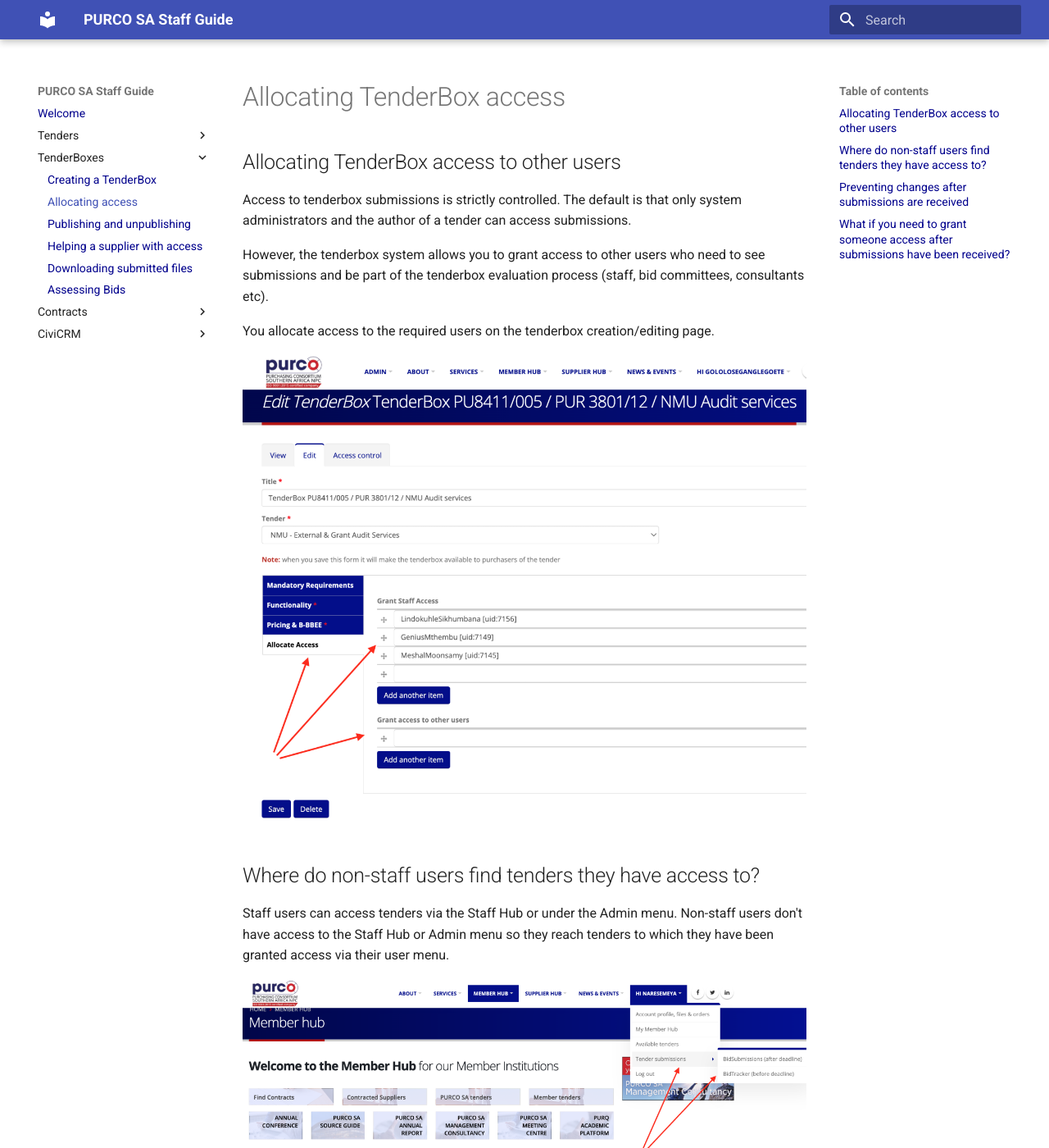
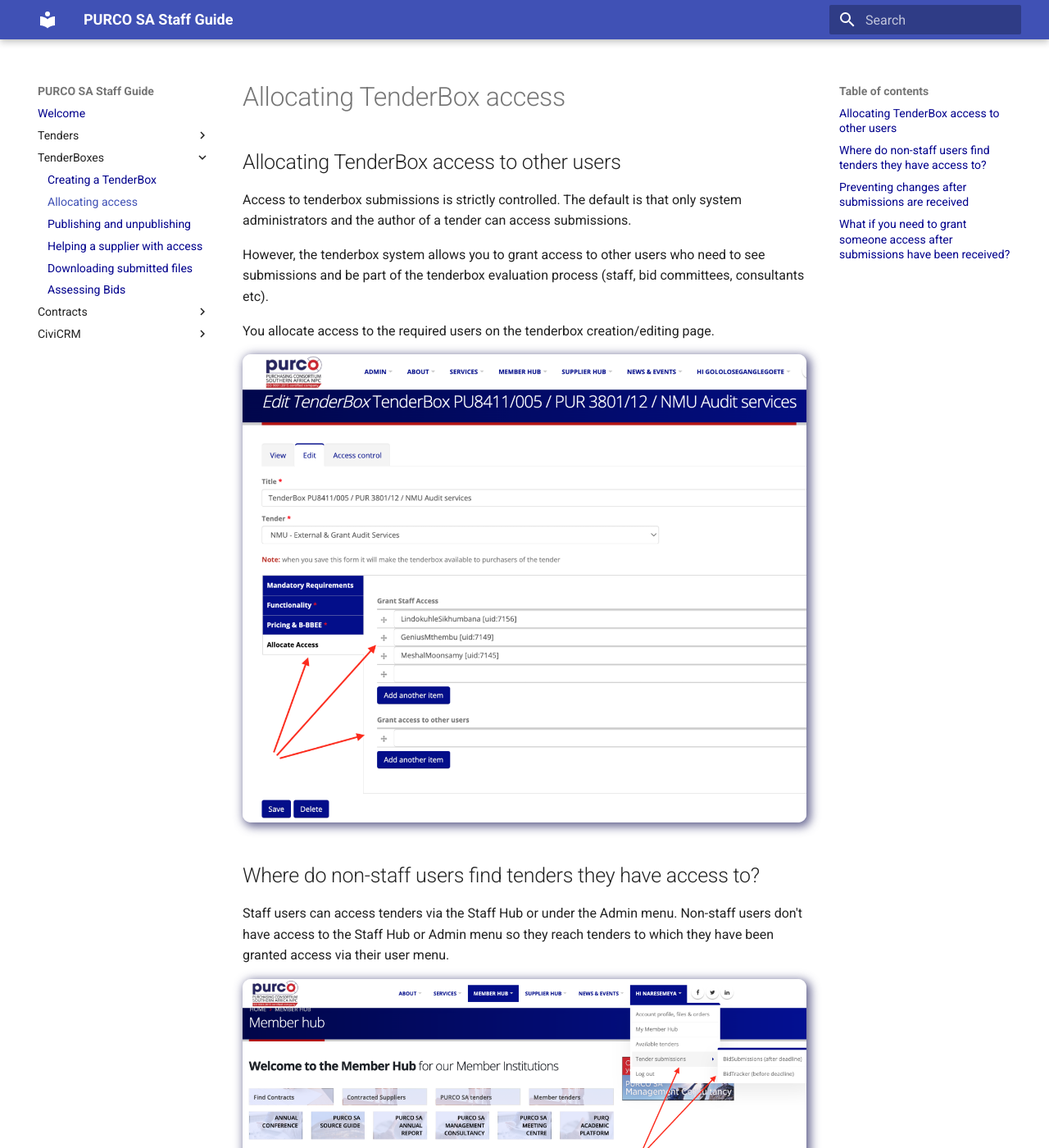
Before and after one commit to assocworks/purcosa-docs, an MkDocs documentation site: the page built from docs/tenderboxes/allocating-access.md, in a window 1280 px wide and 1400 px high. Shown: the whole window at 82% size. Built offline with MkDocs 1.6.1 and Material for MkDocs 9.7.7, drawn with Linux system fonts in a browser that asks for light colours.

Commit message:
Update style.css

```diff
--- a/docs/style.css
+++ b/docs/style.css
@@ -48,7 +48,7 @@
 hr {
     margin: 2rem 0;
 }
-.col-md-9 img {
+img {
     padding: 0;
     box-shadow: 3px 3px 12px 2px #3a3a71c7;
     border-radius: 10px;
```
